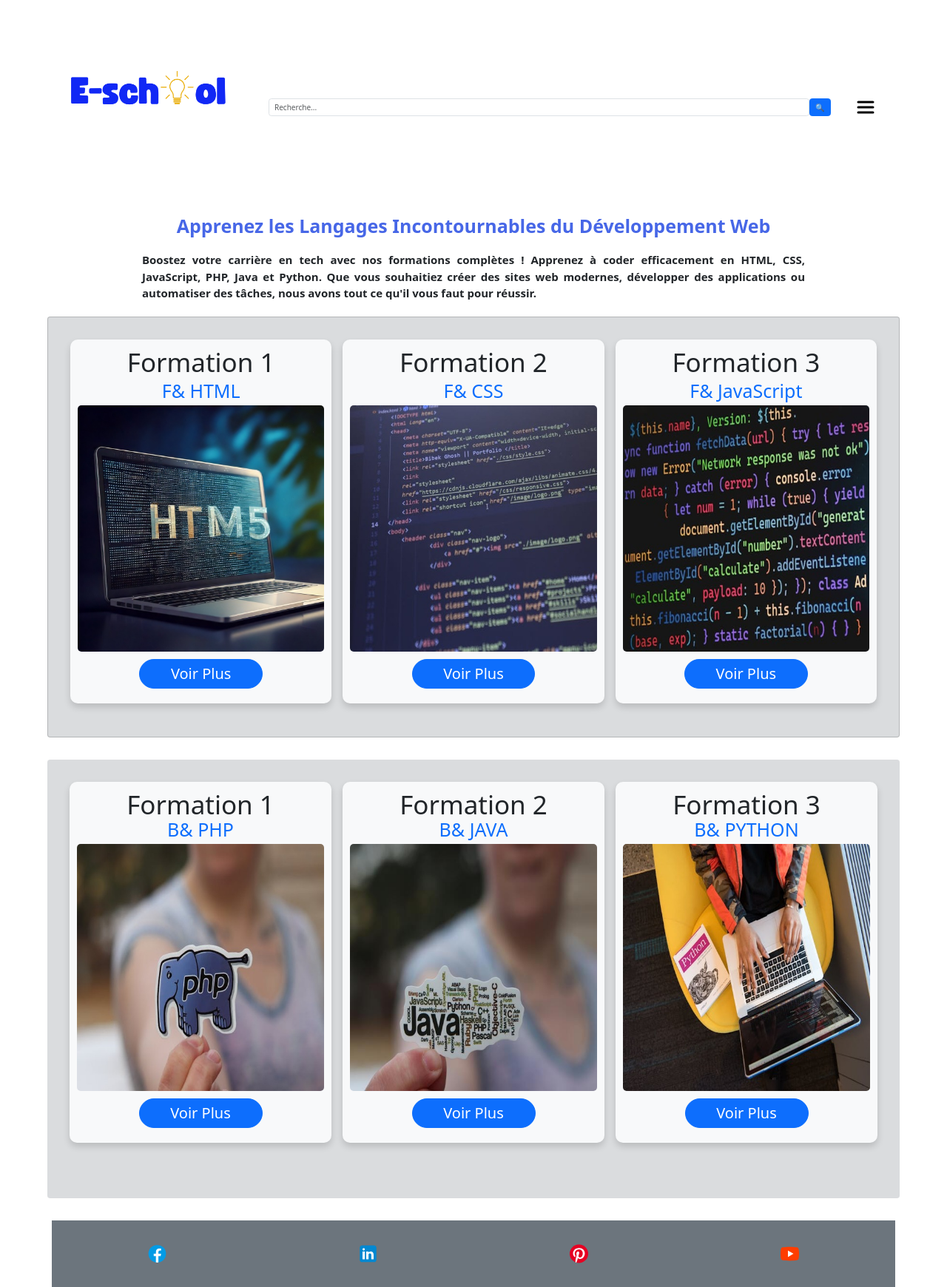
After one commit to makombelajob/file-rouge, a PHP site: page /Catalogue.php in a window 1280 px wide. The commit adds this page. Shown: the whole page at 74% size. Run offline with PHP 8.4, Linux system fonts and the light colour scheme.

Commit message:
Mise ajour catalogue

```diff
--- /dev/null
+++ b/app/Catalogue.php
@@ -0,0 +1,154 @@
+<!doctype html>
+<html lang="fr">
+<head>
+	<title>e-school</title>
+	<meta charset="UTF-8">
+	<meta name="viewport" content="width=device-width, initial-scale=1.0">
+	<link rel="stylesheet" href="https://cdn.jsdelivr.net/npm/bootstrap@5.3.3/dist/css/bootstrap.min.css">
+	<link rel="stylesheet" href="../css/style.css">
+
+	<script src="https://cdn.jsdelivr.net/npm/bootstrap@5.3.3/dist/js/bootstrap.bundle.min.js"></script>
+</head>
+<body>
+	<header class="container py-3">
+		<nav class="row d-flex align-items-center">
+			<div class="col-1 w-25">
+				<a href="index.html"><img src="assets/Logo.png" alt="logo de e-school"></a>
+			</div>
+			<form class="flex-grow-1 d-flex col-6">
+				<input class="form-control" type="text" name="search" placeholder="Recherche...">
+				<button class="btn btn-primary cursor-pointer" type="submit">🔍</button>
+			</form>
+
+			<div class="col-auto">
+				<button id="burger" class="btn border-0 bg-transparent cursor-pointer" type="button" data-bs-toggle="collapse" data-bs-target="#menu">
+					<svg class="" width="50" height="50" viewBox="0 0 50 50"
+						 xmlns="http://www.w3.org/2000/svg">
+						<rect x="5" y="5" width="40" height="40" rx="8" ry="8" fill="white" />
+						<line x1="15" y1="18" x2="35" y2="18" stroke="black" stroke-width="3"
+								stroke-linecap="round" />
+						<line x1="15" y1="25" x2="35" y2="25" stroke="black" stroke-width="3"
+								stroke-linecap="round" />
+						<line x1="15" y1="32" x2="35" y2="32" stroke="black" stroke-width="3"
+								stroke-linecap="round" />
+					</svg>
+				</button>
+			</div>
+			<div class="collapse collapse-horizontal" id="menu">
+				<ul class="list-unstyled text-center bg-light p-3 shadow">
+					<li><a class="text-decoration-none fs-2 text-secondary" href="index.php">Accueil</a></li>
+					<li><a class="text-decoration-none fs-2 text-secondary" href="catalogue.php">catalogue</a></li>
+					<li><a class="text-decoration-none fs-2 text-secondary" href="formation.html">Formation</a></li>
+					<li><a class="text-decoration-none fs-2 text-secondary" href="#">Login</a></li>
+					<li><a class="text-decoration-none fs-2 text-secondary" href="#">Signup</a></li>
+					<li><a class="text-decoration-none fs-2 text-secondary" href="#">Contact</a></li>
+				</ul>
+				<button id="close" class="btn">X</button>
+			</div>
+		</nav>
+	</header>
+	<!--********************************Main *****************************-->
+	<main>
+		<h1 class="T_formation">Apprenez les Langages Incontournables du Développement Web</h1>
+		<p class="P_formation">
+			  Boostez votre carrière en tech avec nos formations complètes ! Apprenez à coder
+			  efficacement en HTML, CSS, JavaScript, PHP, Java et Python. Que vous souhaitiez
+			  créer des sites web modernes, développer des applications ou automatiser des tâches,
+			  nous avons tout ce qu'il vous faut pour réussir.
+		</p>
+<!-----------------------------------Section1 ------------------------>
+<section class="card container-fluid bg-secondary bg-opacity-25 p-5" style="width: 90%;">
+	<!-- Grille Bootstrap -->
+	<div class="row">
+			<!-- Formation 1 -->
+			<div class="col-12 col-md-4 mb-4">
+					<article class="card-body text-center border-2 border-primary shadow rounded-4 bg-light">
+							<h1 class="card-title" style="font-size:35px;">Formation 1</h1>
+							<h2 class="card-subtitle mb-2 text-primary" style="font-size: 25px;">F& HTML</h2>
+							<img src="assets/HTML5.jpg" class="card-img-top rounded-3" alt="Formation_HTML5">
+							<a href="html_formation.php" class="btn btn-primary mt-3 mb-3 w-50 fs-2 rounded-5">Voir Plus</a>
+					</article>
+			</div>
+
+			<!-- Formation 2 -->
+			<div class="col-12 col-md-4 mb-4">
+					<article class="card-body text-center border-2 border-primary shadow rounded-4 bg-light">
+							<h1 class="card-title" style="font-size:35px;">Formation 2</h1>
+							<h2 class="card-subtitle mb-2 text-primary" style="font-size: 25px;">F& CSS</h2>
+							<img src="assets/CSS (1).jpg" class="card-img-top rounded-3" alt="Formation_CSS">
+							<a href="css_formation.php" class="btn btn-primary mt-3 mb-3 w-50 fs-2 rounded-5">Voir Plus</a>
+					</article>
+			</div>
+
+			<!-- Formation 3 -->
+			<div class="col-12 col-md-4 mb-4">
+					<article class="card-body text-center border-2 border-primary shadow rounded-4 bg-light">
+							<h1 class="card-title" style="font-size:35px;">Formation 3</h1>
+							<h2 class="card-subtitle mb-2 text-primary" style="font-size: 25px;">F& JavaScript</h2>
+							<img src="assets/JavaScript (1).jpg" class="card-img-top rounded-3" alt="Formation_JavaScript">
+							<a href="js_formation.php" class="btn btn-primary mt-3 mb-3 w-50 fs-2 rounded-5">Voir Plus</a>
+					</article>
+			</div>
+	</div>
+</section>
+		<!-------------------------------Section2-------------------------------->
+ <section class="card d-flex flex-wrap justify-content-center m-auto border-0  p-5 bg-secondary bg-opacity-25 mt-5" style="width: 90%;">
+	<div class="row">
+		<div class="col-12 col-md-4 mb-4">
+			<article class="card-body text-center w-100  mb-5 border-2 border-primary shadow rounded-4 bg-light">
+				<h1 class="card-title m-auto" style="font-size:35px;">Formation 1</h1>
+				<h2 class="card-subtitle mb-2 text-primary" style="font-size: 25px;"> B& PHP</h2>
+				<img src="assets/PHP (1).jpg" class="card-img-top rounded-3" alt="Formation_PHP">
+				<a href="php_formation.php" class="btn btn-primary mt-3 mb-3 w-50 fs-2 rounded-5" >Voir Plus</a>
+			</article>
+		</div>
+		<div class="col-12 col-md-4 mb-4">
+			<article class="card-body text-center w-100 mb-5 border-2 border-primary shadow rounded-4 bg-light">
+				<h1 class="card-title m-auto" style="font-size:35px;">Formation 2</h1>
+				<h2 class="card-subtitle mb-2 text-primary" style="font-size: 25px;">B& JAVA </h2>
+				<img src="assets/JAVA (1).jpg" class="card-img-top rounded-3" alt="Formation_JAVA">
+				<a href="java_formation.php"  class="btn btn-primary mt-3 mb-3 w-50 fs-2 rounded-5"> Voir Plus</a>
+			</article>
+    </div>
+		<div class="col-12 col-md-4 mb-4">
+			<article class="card-body text-center w-100  border-2 border-primary shadow rounded-4 bg-light">
+				<h1 class="card-title m-auto" style="font-size:35px;">Formation 3</h1>
+				<h2 class="card-subtitle mb-2 text-primary" style="font-size: 25px;">B& PYTHON </h2>
+				<img src="assets/Python (1).jpg" class="card-img-top rounded-3" alt="Formation_Python">
+				<a href="python_formation.php"  class="btn btn-primary mt-3 mb-3 w-50 fs-2 rounded-5" >Voir Plus</a>
+			</article>
+		</div>
+	 </div>
+ </section>
+</main>
+<!--****************************** Footer ****************************************-->
+	<footer class="container mt-5 bg-secondary py-5">
+		<div class="row">
+			<svg class="col-3" xmlns="http://www.w3.org/2000/svg" x="0px" y="0px" width="30"
+				 height="30" viewBox="0 0 48 48">
+				<path fill="#039be5"
+						d="M24 5A19 19 0 1 0 24 43A19 19 0 1 0 24 5Z"></path>
+				<path fill="#fff" d="M26.572,29.036h4.917l0.772-4.995h-5.69v-2.73c0-2.075,0.678-3.915,2.619-3.915h3.119v-4.359c-0.548-0.074-1.707-0.236-3.897-0.236c-4.573,0-7.254,2.415-7.254,7.917v3.323h-4.701v4.995h4.701v13.729C22.089,42.905,23.032,43,24,43c0.875,0,1.729-0.08,2.572-0.194V29.036z"></path>
+			</svg>
+			<svg class="col-3" xmlns="http://www.w3.org/2000/svg" x="0px" y="0px" width="30"
+				 height="30" viewBox="0 0 48 48">
+				<path fill="#0288D1"
+						d="M42,37c0,2.762-2.238,5-5,5H11c-2.761,0-5-2.238-5-5V11c0-2.762,2.239-5,5-5h26c2.762,0,5,2.238,5,5V37z"></path><path
+					fill="#FFF"
+					d="M12 19H17V36H12zM14.485 17h-.028C12.965 17 12 15.888 12 14.499 12 13.08 12.995 12 14.514 12c1.521 0 2.458 1.08 2.486 2.499C17 15.887 16.035 17 14.485 17zM36 36h-5v-9.099c0-2.198-1.225-3.698-3.192-3.698-1.501 0-2.313 1.012-2.707 1.99C24.957 25.543 25 26.511 25 27v9h-5V19h5v2.616C25.721 20.5 26.85 19 29.738 19c3.578 0 6.261 2.25 6.261 7.274L36 36 36 36z"></path>
+			</svg>
+			<svg class="col-3" xmlns="http://www.w3.org/2000/svg" x="0px" y="0px" width="30"
+				 height="30" viewBox="0 0 48 48">
+				<circle cx="24" cy="24" r="20" fill="#E60023"></circle>
+				<path fill="#FFF" d="M24.4439087,11.4161377c-8.6323242,0-13.2153931,5.7946167-13.2153931,12.1030884	c0,2.9338379,1.5615234,6.5853882,4.0599976,7.7484131c0.378418,0.1762085,0.581543,0.1000366,0.668457-0.2669067	c0.0668945-0.2784424,0.4038086-1.6369019,0.5553589-2.2684326c0.0484619-0.2015381,0.0246582-0.3746338-0.1384277-0.5731201	c-0.8269653-1.0030518-1.4884644-2.8461304-1.4884644-4.5645752c0-4.4115601,3.3399658-8.6799927,9.0299683-8.6799927	c4.9130859,0,8.3530884,3.3484497,8.3530884,8.1369019c0,5.4099731-2.7322998,9.1584473-6.2869263,9.1584473	c-1.9630737,0-3.4330444-1.6238403-2.9615479-3.6153564c0.5654297-2.3769531,1.6569214-4.9415283,1.6569214-6.6584473	c0-1.5354004-0.8230591-2.8169556-2.5299683-2.8169556c-2.006958,0-3.6184692,2.0753784-3.6184692,4.8569336	c0,1.7700195,0.5984497,2.9684448,0.5984497,2.9684448s-1.9822998,8.3815308-2.3453979,9.9415283	c-0.4019775,1.72229-0.2453003,4.1416016-0.0713501,5.7233887l0,0c0.4511108,0.1768799,0.9024048,0.3537598,1.3687744,0.4981079l0,0	c0.8168945-1.3278198,2.0349731-3.5056763,2.4864502-5.2422485c0.2438354-0.9361572,1.2468872-4.7546387,1.2468872-4.7546387	c0.6515503,1.2438965,2.5561523,2.296936,4.5831299,2.296936c6.0314941,0,10.378418-5.546936,10.378418-12.4400024	C36.7738647,16.3591919,31.3823242,11.4161377,24.4439087,11.4161377z"></path>
+			</svg>
+			<svg class="col-3" xmlns="http://www.w3.org/2000/svg" x="0px" y="0px" width="30"
+				 height="30" viewBox="0 0 48 48">
+				<path fill="#FF3D00"
+						d="M43.2,33.9c-0.4,2.1-2.1,3.7-4.2,4c-3.3,0.5-8.8,1.1-15,1.1c-6.1,0-11.6-0.6-15-1.1c-2.1-0.3-3.8-1.9-4.2-4C4.4,31.6,4,28.2,4,24c0-4.2,0.4-7.6,0.8-9.9c0.4-2.1,2.1-3.7,4.2-4C12.3,9.6,17.8,9,24,9c6.2,0,11.6,0.6,15,1.1c2.1,0.3,3.8,1.9,4.2,4c0.4,2.3,0.9,5.7,0.9,9.9C44,28.2,43.6,31.6,43.2,33.9z"></path><path
+					fill="#FFF" d="M20 31L20 17 32 24z"></path>
+			</svg>
+		</div>
+	</footer>
+</body>
+</html>
--- a/app/css/style.css
+++ b/app/css/style.css
@@ -2,6 +2,7 @@
     font-size: 10px;
     --clr-black: black;
     --clr-white: white;
+    --Primaire:#4767E7;
 }
 img {
     width: 100%;
@@ -27,3 +28,19 @@ body{
 
     }
 }
+main{
+    display: block;
+}
+.T_formation{
+    text-align: center;
+    color: var(--Primaire);
+    font-weight: 700;
+}
+.P_formation{
+    margin-block: 20px;
+    font-weight: 700;
+    font-size: 1.5rem;
+    text-align: justify;
+    width: 70%;
+    margin-inline: auto;
+}
```
Also changed, not shown: app/assets/CSS (1).jpg (added), app/assets/HTML5.jpg (added), app/assets/JAVA (1).jpg (added), app/assets/JavaScript (1).jpg (added), app/assets/PHP (1).jpg (added), app/assets/Python (1).jpg (added), 11 other files.
